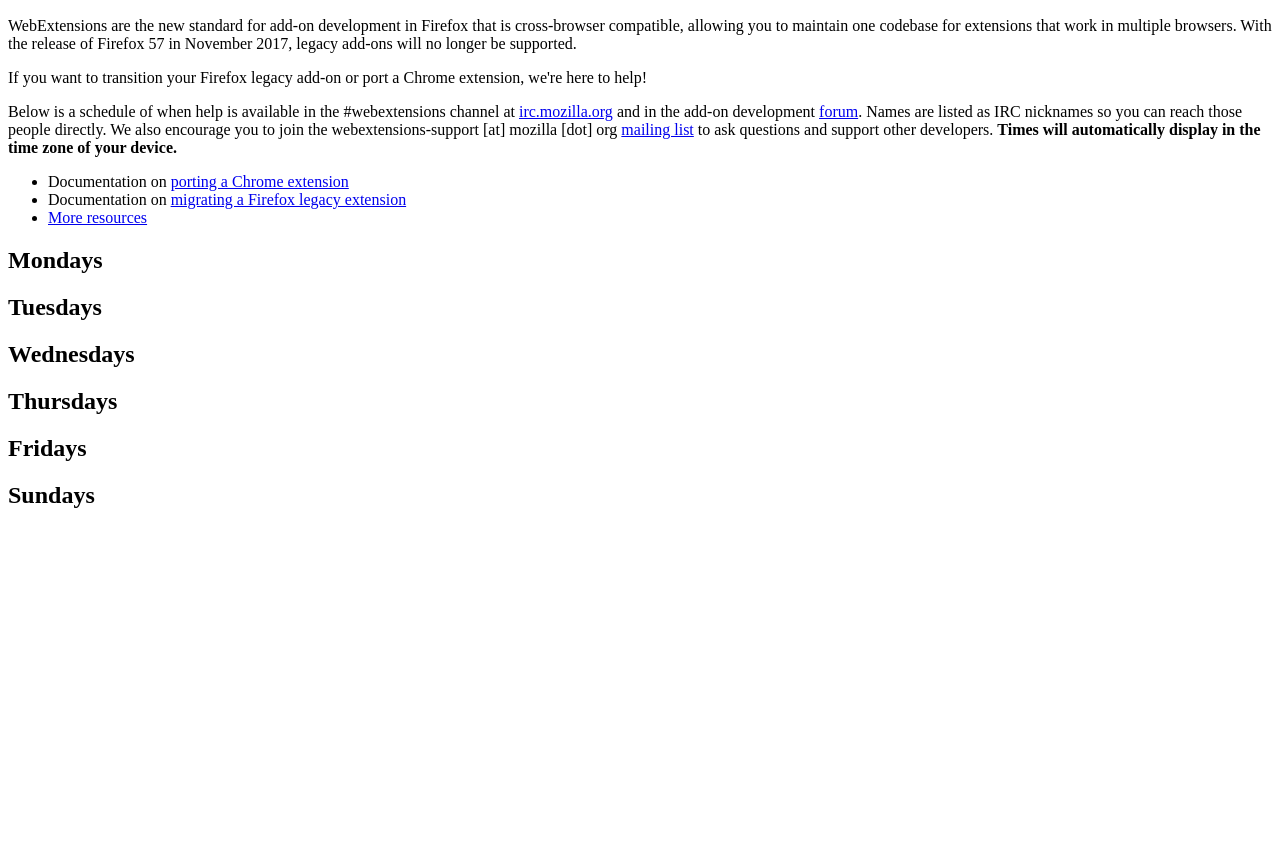
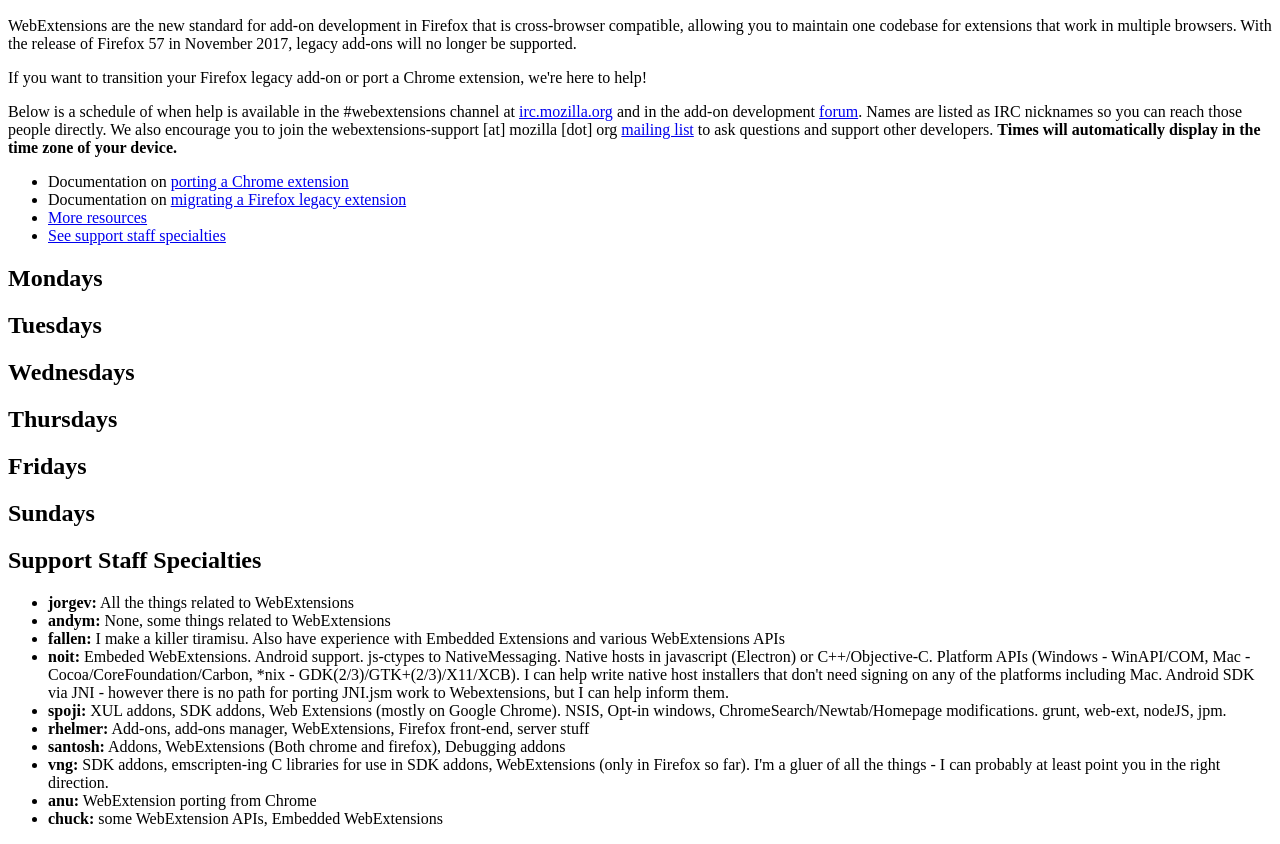
Before and after one commit to atsay/WebExtensions_office_hours, a plain HTML site: page index.html in a window 1280 px wide. Shown: the part 96-940 px from the top of the page. Before the commit the page ends 800 px from the top, so only its background shows below. Drawn offline with Linux system fonts and the light colour scheme; a script that the page names is missing.

Commit message:
Update index.html
added specialties

```diff
--- a/index.html
+++ b/index.html
@@ -16,6 +16,7 @@
 	<li>Documentation on <a href="https://developer.mozilla.org/en-US/Add-ons/WebExtensions/Porting_a_Google_Chrome_extension" target="_blank">porting a Chrome extension</a></li>
 	<li>Documentation on <a href="https://developer.mozilla.org/en-US/Add-ons/WebExtensions/Porting_a_legacy_Firefox_add-on" target="_blank">migrating a Firefox legacy extension</a></li>
 	<li><a href="https://wiki.mozilla.org/Add-ons/developer/communication" target="_blank">More resources</a></li>
+	<li><a href="#specialties">See support staff specialties</a></li>
 	</ul>
 
 	<script type="text/javascript" src="https://www.google.com/jsapi?autoload={'modules':[{'name':'visualization','version':'1.1','packages':['corechart', 'timeline']}]}"></script>
@@ -175,7 +176,7 @@
 				]);
 
 			var options = {
-				height: 280,
+				height: 300,
 			};
 
 			for (day in data) {
@@ -187,5 +188,20 @@
 
 	</script>
 
+<a name="specialties"><h2>Support Staff Specialties</h2></a>
+
+<ul>
+<li><b>jorgev:</b> All the things related to WebExtensions</li>
+<li><b>andym:</b> None, some things related to WebExtensions</li>
+<li><b>fallen:</b> I make a killer tiramisu. Also have experience with Embedded Extensions and various WebExtensions APIs</li>
+<li><b>noit:</b> Embeded WebExtensions. Android support. js-ctypes to NativeMessaging. Native hosts in javascript (Electron) or C++/Objective-C. Platform APIs (Windows - WinAPI/COM,  Mac - Cocoa/CoreFoundation/Carbon, *nix - GDK(2/3)/GTK+(2/3)/X11/XCB). I can help write native host installers that don't need signing on any of the platforms including Mac. Android SDK via JNI - however there is no path for porting JNI.jsm work to Webextensions, but I can help inform them.</li>
+<li><b>spoji:</b> XUL addons, SDK addons, Web Extensions (mostly on Google Chrome). NSIS, Opt-in windows, ChromeSearch/Newtab/Homepage modifications. grunt, web-ext, nodeJS, jpm.</li>
+<li><b>rhelmer:</b> Add-ons, add-ons manager, WebExtensions, Firefox front-end, server stuff</li>
+<li><b>santosh:</b> Addons, WebExtensions (Both chrome and firefox), Debugging addons</li>
+<li><b>vng:</b> SDK addons, emscripten-ing C libraries for use in SDK addons, WebExtensions (only in Firefox so far).  I'm a gluer of all the things - I can probably at least point you in the right direction.</li>
+<li><b>anu:</b> WebExtension porting from Chrome</li>
+<li><b>chuck:</b> some WebExtension APIs, Embedded WebExtensions</li>
+</ul>
+
 </body>
 </html>
```
